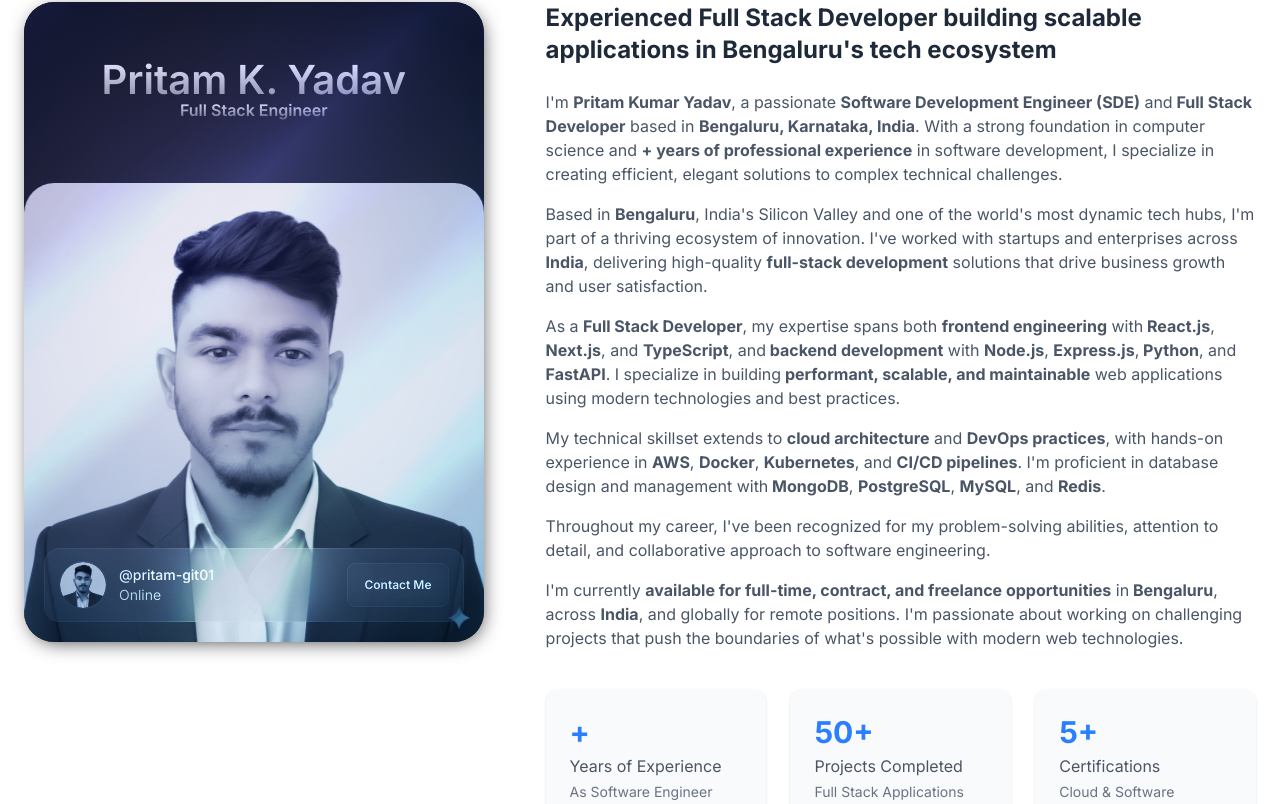
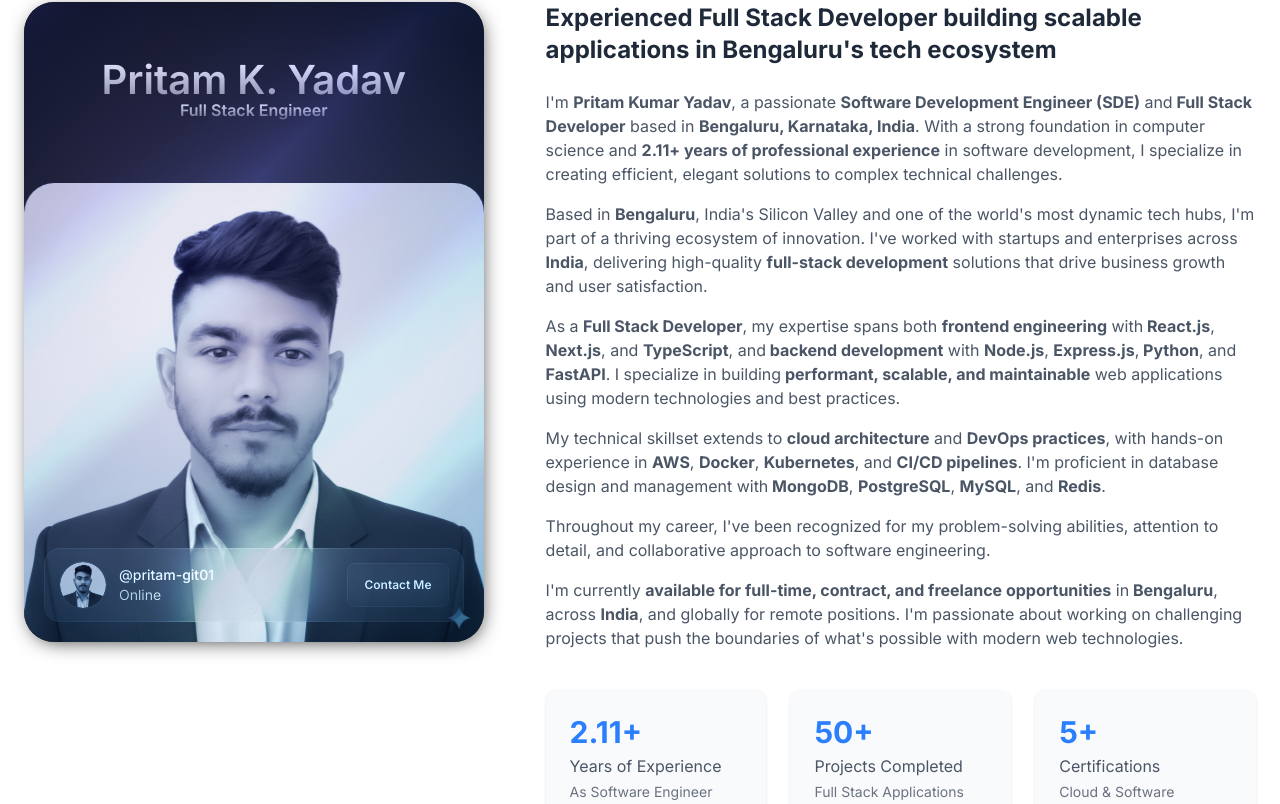
Before and after one commit to Pritam-Git01/portfolio, a Next.js app: page / in a window 1280 px wide. Shown: the part 1128-1932 px from the top of the page. Built offline with nearby package versions, Linux system fonts and the light colour scheme.

Commit message:
Return experience text from getExperience function

```diff
--- a/components/About.jsx
+++ b/components/About.jsx
@@ -1,3 +1,5 @@
+"use client"
+
 import { motion } from "framer-motion";
 import ProfileCard from "./ProfileCard";
 import { useMemo } from "react";
@@ -5,7 +7,7 @@ import {getExperience} from "../utils/experience.js"
 
 const About = () => {
   const experienceText = useMemo(() => {
-    getExperience();
+    return getExperience();
   }, []);
 
   return (
```
